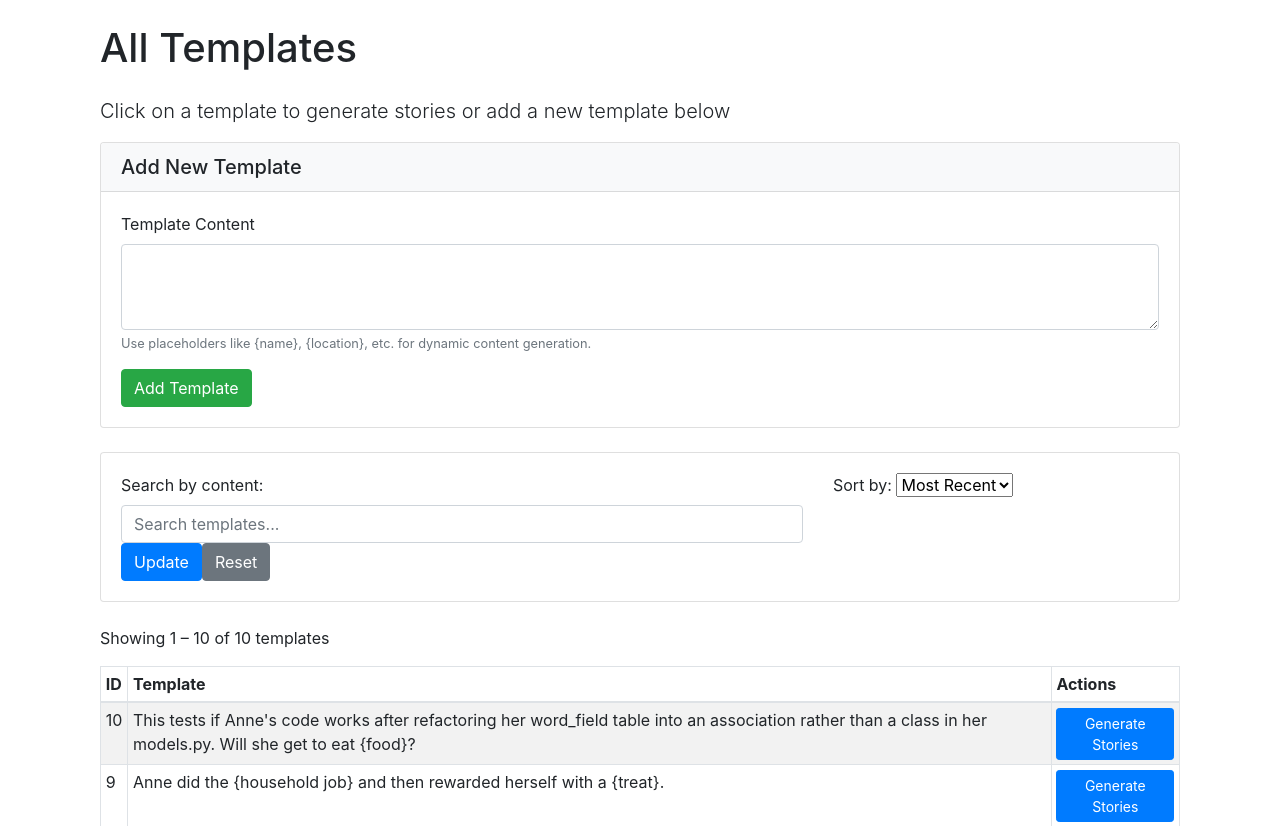
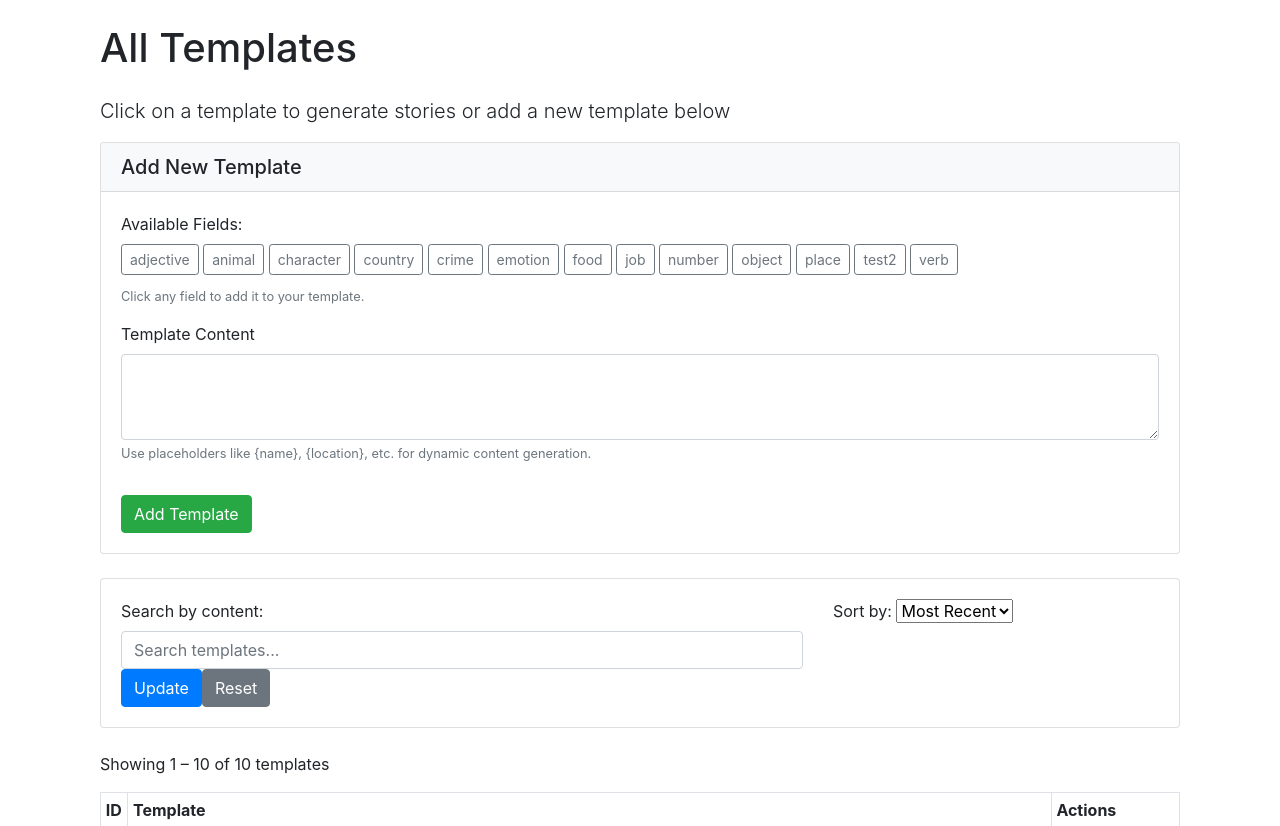
Before and after one commit to OLeary981/Automated-Prompting-LLM, a Flask app: page /see_all_templates in a window 1280 px wide. Shown: the part 56-882 px from the top of the page. Run offline with Flask 3, Linux system fonts and the light colour scheme; some libraries are stand-ins or nearby versions.

Commit message:
Improvements to adding templates.

```diff
--- a/app/routes.py
+++ b/app/routes.py
@@ -2,7 +2,7 @@ import datetime
 from flask import Blueprint, flash, render_template, request, redirect, url_for, session, jsonify, Response as FlaskResponse, send_file
 from . import db, create_app
 from .services import story_service, question_service, story_builder_service, llm_service, category_service
-from .models import Template, Story, Question, Model, Provider, Response, StoryCategory, Prompt
+from .models import Template, Story, Question, Model, Provider, Response, StoryCategory, Prompt, Field
 import time
 import json
 import threading
@@ -201,13 +201,11 @@ def add_question():
 
 @bp.route('/see_all_templates')
 def see_all_templates():
-    # Get search and filter parameters
+    # Current pagination and search code remains the same
     search_text = request.args.get('search_text', '')
-    sort_by = request.args.get('sort_by', 'desc')  # Default to newest first
-
-    # Get page parameters
+    sort_by = request.args.get('sort_by', 'desc')
     page = request.args.get('page', 1, type=int)
-    per_page = 10  # Number of templates per page
+    per_page = 10
 
     # Build the query
     query = db.session.query(Template)
@@ -226,10 +224,15 @@ def see_all_templates():
     pagination = query.paginate(page=page, per_page=per_page, error_out=False)
     templates = pagination.items
 
+    # Get all fields from the Field table
+    fields = db.session.query(Field.field).order_by(Field.field).all()
+    template_fields = [field[0] for field in fields]  # Extract field names from result tuples
+
     return render_template('see_all_templates.html',
                           templates=templates,
                           pagination=pagination,
-                          sort_by=sort_by)
+                          sort_by=sort_by,
+                          template_fields=template_fields)
 
 @bp.route('/add_template', methods=['POST'])
 def add_template():
--- a/app/templates/see_all_templates.html
+++ b/app/templates/see_all_templates.html
@@ -16,6 +16,22 @@
             <h5 class="mb-0">Add New Template</h5>
         </div>
         <div class="card-body">
+            <!-- Move the fields section inside the card-body -->
+            <div class="form-group mb-3">
+                <label>Available Fields:</label>
+                <div class="field-buttons">
+                    {% if template_fields %}
+                        {% for field in template_fields %}
+                            <button type="button" class="btn btn-sm btn-outline-secondary me-2 mb-2 field-btn"
+                                    data-field="{{ field }}">{{ field }}</button>
+                        {% endfor %}
+                    {% else %}
+                        <p class="text-muted">No fields found in the database</p>
+                    {% endif %}
+                </div>
+                <small class="form-text text-muted">Click any field to add it to your template.</small>
+            </div>
+
             <form action="{{ url_for('main.add_template') }}" method="POST">
                 <div class="form-group">
                     <label for="template_content">Template Content</label>
@@ -24,7 +40,7 @@
                     <small class="form-text text-muted">Use placeholders like {name}, {location}, etc. for dynamic
                         content generation.</small>
                 </div>
-                <button type="submit" class="btn btn-success">Add Template</button>
+                <button type="submit" class="btn btn-success mt-3">Add Template</button>
             </form>
         </div>
     </div>
@@ -124,5 +140,42 @@
         </ul>
     </nav>
     {% endif %}
-</div> <!-- This closing div was missing - it closes the container -->
+</div>
+
+<script>
+    document.addEventListener('DOMContentLoaded', function() {
+        // Get template textarea
+        const templateTextarea = document.getElementById('template_content');
+
+        // Add click handlers for all field buttons
+        document.querySelectorAll('.field-btn').forEach(button => {
+            button.addEventListener('click', function() {
+                const fieldName = this.getAttribute('data-field');
+                insertFieldAtCursor(templateTextarea, fieldName);
+            });
+        });
+
+        // Function to insert field at cursor position
+        function insertFieldAtCursor(textarea, fieldName) {
+            const startPos = textarea.selectionStart;
+            const endPos = textarea.selectionEnd;
+            const textToInsert = `{${fieldName}}`;
+
+            // Insert the field at cursor position
+            textarea.value =
+                textarea.value.substring(0, startPos) +
+                textToInsert +
+                textarea.value.substring(endPos);
+
+            // Set cursor position after inserted field
+            textarea.focus();
+            textarea.selectionStart = startPos + textToInsert.length;
+            textarea.selectionEnd = startPos + textToInsert.length;
+
+            // Trigger input event for validation (if you have template validation)
+            textarea.dispatchEvent(new Event('input', { bubbles: true }));
+        }
+    });
+    </script>
+
 {% endblock %}
```
